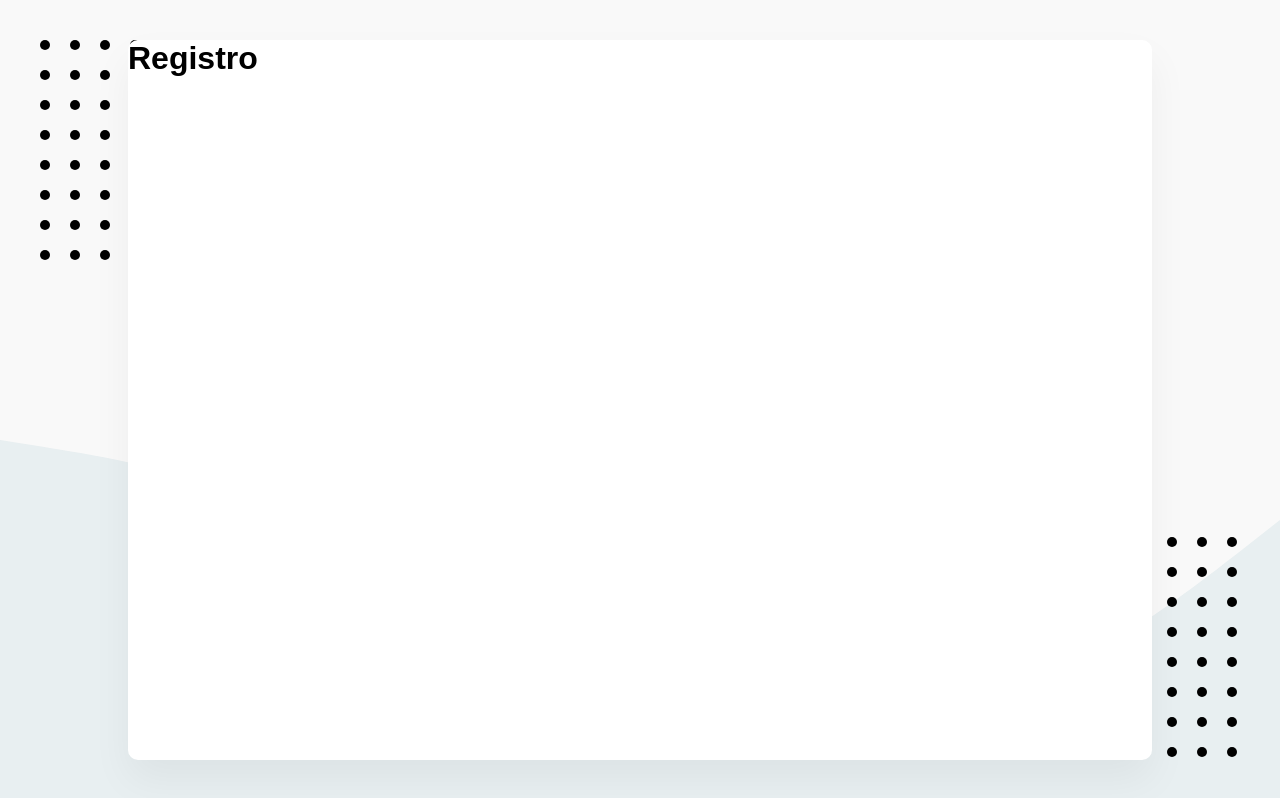
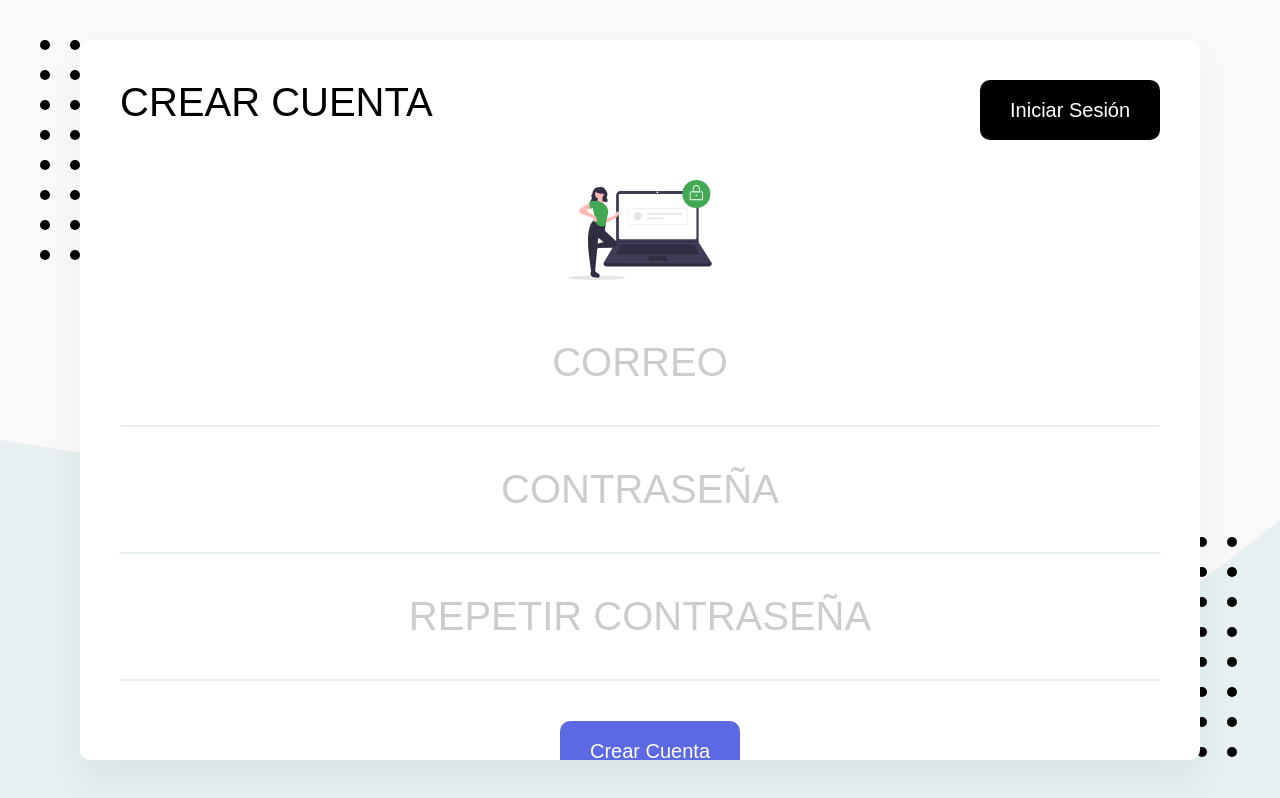
Before and after one commit to rrojasM/Registro-Gastos-App-React, a React (Create React App) app: page /Registro in a window 1280 px wide. Built offline with nearby package versions, Linux system fonts and the light colour scheme; what webfontloader would draw is missing.

Commit message:
Register users desing

```diff
--- a/src/App.js
+++ b/src/App.js
@@ -13,8 +13,8 @@ const App = () => {
         <ContenedorHeader>
           <Titulo>Agregar Gasto!</Titulo>
           <ContenedorBotones>
-            <Boton to="Listado">Categorias</Boton>
-            <Boton to="GastoCategoria">Lista de Gastos</Boton>
+            <Boton to="GastoCategoria">Categorias</Boton>
+            <Boton to="Listado">Lista de Gastos</Boton>
             <Boton to="Login">x</Boton>
           </ContenedorBotones>
         </ContenedorHeader>
--- a/src/components/Registro.js
+++ b/src/components/Registro.js
@@ -1,8 +1,59 @@
 import React from "react";
+import { Helmet } from "react-helmet";
+import styled from "styled-components";
+import { Header, Titulo, ContenedorHeader } from './../elements/Header';
+import Boton from './../elements/Boton';
+import { Formulario, Input, ContenedorBoton } from './../elements/ElementosFormulario';
+import { ReactComponent as SvgLogin } from './../images/registro.svg';
+
+
+const Svg = styled(SvgLogin)`
+    width: 100%;
+    max-height: 6.25rem;/* 100px */
+    margin-bottom: 1.25rem;/* 20px */
+
+`;
 const Registro = () => {
     return (
-        <h1>Registro</h1>
-     );
+        <>
+            <Helmet>
+                <title>Crear Cuenta</title>
+            </Helmet>
+
+            <Header>
+                <ContenedorHeader>
+                    <Titulo>Crear Cuenta</Titulo>
+                    <div>
+                        <Boton to="Login">Iniciar Sesión</Boton>
+
+                    </div>
+                </ContenedorHeader>
+            </Header>
+
+            <Formulario>
+                <Svg />
+                <Input
+                    type="email"
+                    name="email"
+                    placeholder="Correo"
+                />
+                <Input
+                    type="password"
+                    name="password"
+                    placeholder="Contraseña"
+                />
+                <Input
+                    type="password"
+                    name="password2"
+                    placeholder="Repetir Contraseña"
+                />
+                <ContenedorBoton>
+                    <Boton as="button" primario type="submit">Crear Cuenta</Boton>
+                </ContenedorBoton>
+            </Formulario>
+        </>
+
+    );
 }
 
 export default Registro;
--- a/src/elements/Contenedor.js
+++ b/src/elements/Contenedor.js
@@ -1,8 +1,8 @@
-import styled from "styled-components";
+import styled from 'styled-components';
 
 const Contenedor = styled.div`
     background: #fff;
-    width: 80%;
+    width: 90%;
     max-width: 70rem; /*1110px*/
     height: 90vh;
     max-height: 50rem;  /* 800px */
--- /dev/null
+++ b/src/elements/ElementosFormulario.js
@@ -0,0 +1,65 @@
+import styled from "styled-components";
+import theme from "../theme";
+
+
+const ContenedorFiltros = styled.div`
+    display: flex;
+    justify-content: space-between;
+    margin-bottom: 1.87rem; /* 30px */
+
+    @media(max-width: 60rem){ /* 950px */
+        flex-direction: column;
+
+        & > * {
+            width: 100%;
+            margin-bottom: 0.62rem; /* 10px */
+        }
+    }
+`;
+
+const Formulario = styled.form`
+    padding: 0 2.5rem; /* 40px */
+
+    height: 100%;
+    display: flex;
+    flex-direction: column;
+    justify-content: space-around;
+    input {
+        width: 100%;
+        text-align: center;
+        padding: 2.5rem 0;
+        font-family: 'Work Sans', sans-serif;
+        &::placeholder {
+            color: rgba(0,0,0,.2);
+        }
+    }
+
+    @media(max-width: 60rem){ /* 950px */
+        justify-content: start;
+    }
+`;
+
+const Input = styled.input`
+    font-size: 2.5rem; /* 40px */
+    text-transform: uppercase;
+    border: none;
+    border-bottom: 2px solid ${theme.grisClaro};
+    outline: none;
+
+    @media(max-width: 60rem){ /* 950px */
+        font-size: 2.2rem; /* 24px */
+    }
+`;
+
+const InputGrande = styled(Input)`
+    font-size: 4.37rem; /* 70px */
+    font-weight: bold;
+`;
+
+const ContenedorBoton = styled.div`
+    display: flex;
+    justify-content: center;
+    margin: 2.5rem 0;  /* 40px */
+`;
+
+export { ContenedorFiltros, Formulario, Input, InputGrande, ContenedorBoton };
--- /dev/null
+++ b/src/theme.js
@@ -0,0 +1,12 @@
+const theme = {
+    fondo: '#F9F9F9',
+    colorPrimario: '#5B69E2',
+    colorSecundario: '#000',
+    verde: '#43A854',
+    rojo: '#E34747',
+    grisClaro: '#E8EFF1',
+    grisClaro2: '#CBDDE2',
+    azulClaro: '#8792F1'
+}
+
+export default theme;
```
Also changed, not shown: 1 other file (tests, documents, lock files or other folders).
